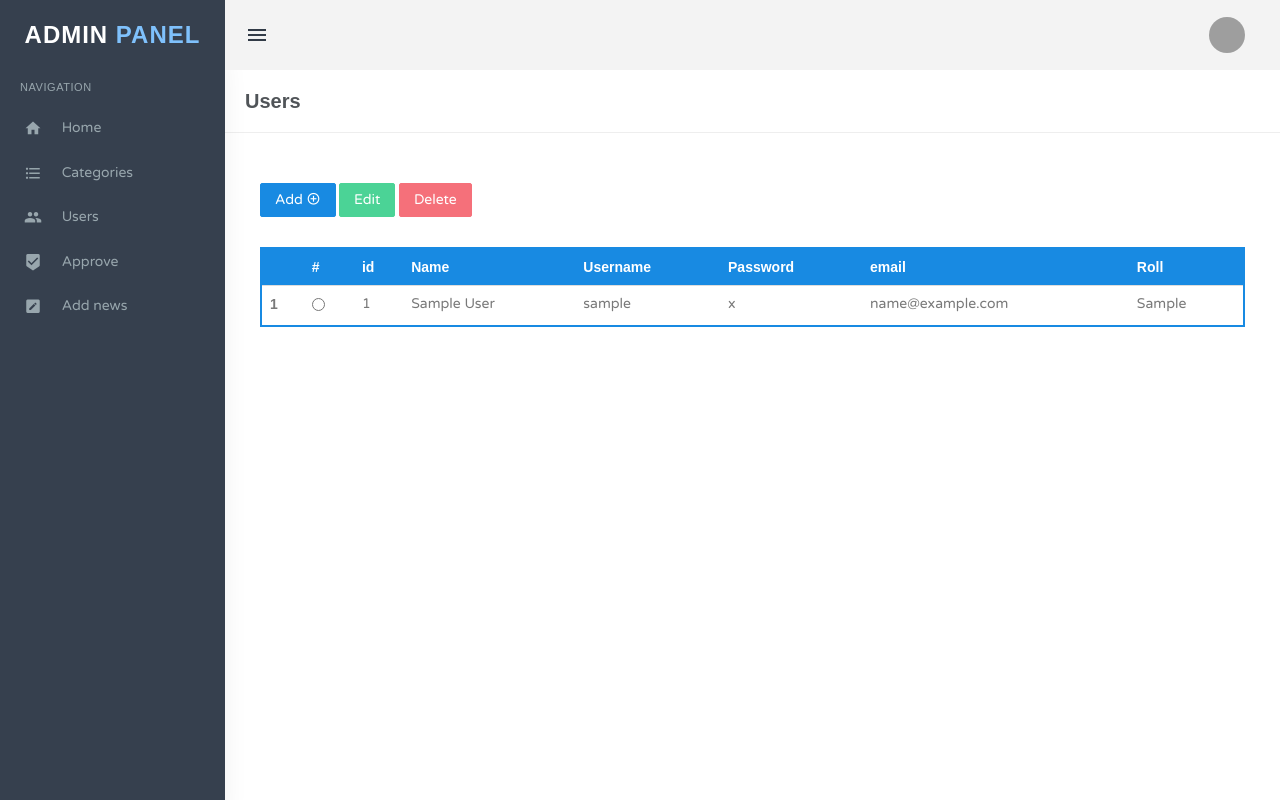
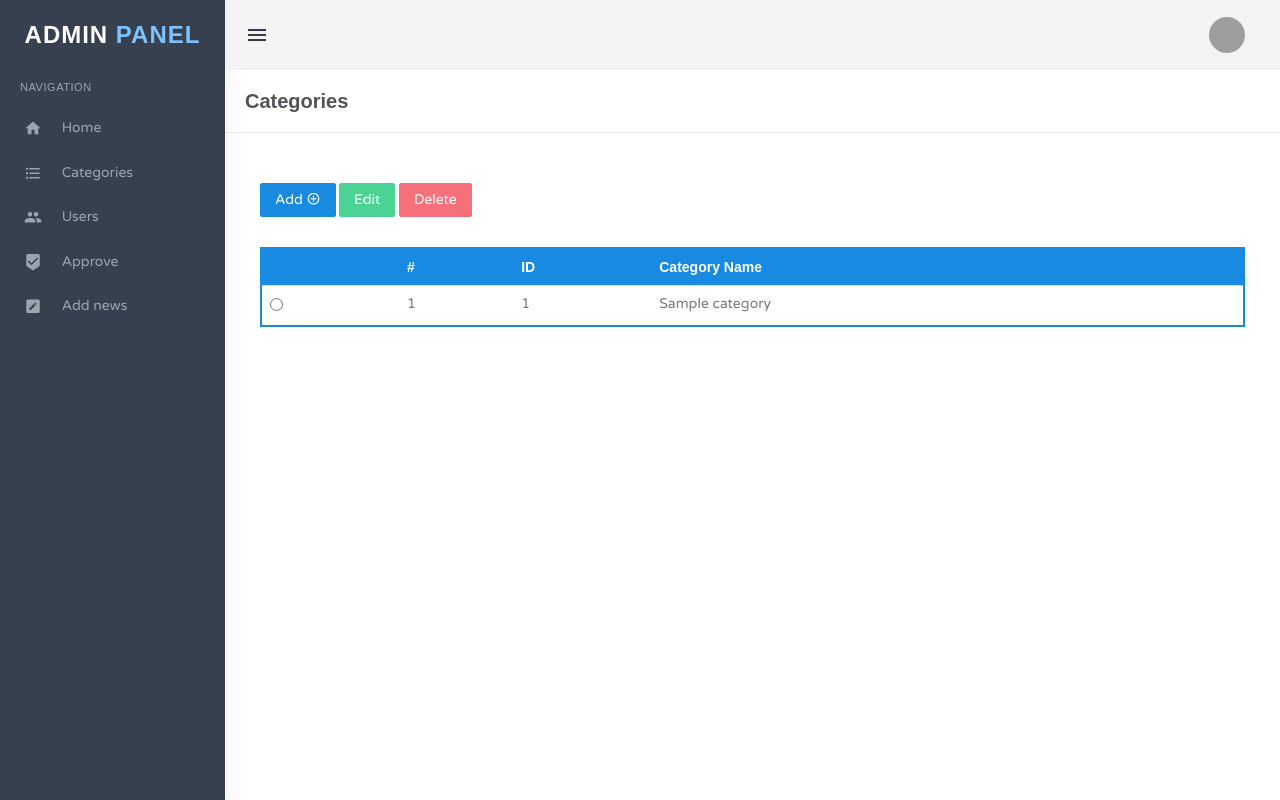
Before and after one commit to SuhairShareef/Columny, a PHP site: page /adminPanel/categories.php in a window 1280 px wide. Run offline with PHP 8.4, Linux system fonts and the light colour scheme; the visitor is signed in with stand-in values (Sample User, id 1); data comes from the database, SQL or seed files in the repository; tables that the repository leaves empty or names only in its code hold one stand-in row (values such as "Sample post"); some web fonts are replaced; grey boxes are pictures that could not be loaded.

Commit message:
categories page add+ edit

```diff
--- a/adminPanel/categories.php
+++ b/adminPanel/categories.php
@@ -16,7 +16,7 @@ header('location:index.php');
 
 <head>
 
-    <title>Users</title>
+    <title>categories</title>
     <link href="assets/css/bootstrap.min.css" rel="stylesheet" type="text/css" />
     <link href="assets/css/core.css" rel="stylesheet" type="text/css" />
     <link href="assets/css/components.css" rel="stylesheet" type="text/css" />
@@ -46,7 +46,7 @@ header('location:index.php');
                     <div class="row">
                         <div class="col-xs-12">
                             <div class="page-title-box">
-                                <h4 class="page-title">Users</h4>
+                                <h4 class="page-title">Categories</h4>
                                 <div class="clearfix"></div>
                             </div>
                         </div>
@@ -57,16 +57,16 @@ header('location:index.php');
                                 <div class="demo-box m-t-20">
                                     <div class="m-b-30">
                                         <a href="addCategory.php">
-                                            <button id="addUser" class="btn btn-primary waves-effect waves-light"
+                                            <button id="addCategory" class="btn btn-primary waves-effect waves-light"
                                                 type="submit" value="add" method="post">Add
                                                 <i class="mdi mdi-plus-circle-outline"></i></button>
                                         </a>
                                         <a href="editCategory.php">
-                                            <button id="editUser" class="btn btn-success waves-effect waves-light"
+                                            <button id="editCategory" class="btn btn-success waves-effect waves-light"
                                                 type="submit" value="edit" method="post">Edit</i></button>
                                         </a>
                                         <a href="deleteCategory.php">
-                                            <button id="deleteUser" class="btn btn-danger waves-effect waves-light"
+                                            <button id="deleteCategory" class="btn btn-danger waves-effect waves-light"
                                                 type="submit" value="delete" method="post">Delete</button>
                                         </a>
                                     </div>
@@ -77,37 +77,31 @@ header('location:index.php');
                                                 <tr>
                                                     <th></th>
                                                     <th>#</th>
-                                                    <th>id</th>
-                                                    <th>Name</th>
-                                                    <th>Username</th>
-                                                    <th>Password</th>
-                                                    <th>email</th>
-                                                    <th>Roll</th>
+                                                    <th>ID</th>
+                                                    <th>Category Name</th>
                                                 </tr>
                                             </thead>
                                             <tbody>
                                                 <?php
-                                            $query = "SELECT id, img, title FROM news WHERE feature = '1'";
-                                            $result = mysqli_query($con, $query);
-                                            $query=mysqli_query($con,"Select users.id as id, users.name as name, users.username as username, users.password as password,users.email as email,users.roll as roll from users");
+                                            $query = "SELECT categories.id as id, categories.name as name FROM categories";
+                                            $result=mysqli_query($con,$query);
                                             $num=1;
-                                            $rowNum=mysqli_num_rows($query);
+                                            $rowNum=mysqli_num_rows($result);
                                             if($rowNum==0)
                                             {
                                             ?>
                                                 <tr>
                                                     <td colspan="7" align="center">
-                                                        <h3 style="color:red">No record found</h3>
+                                                        <h3 style="color:red">No category found</h3>
                                                     </td>
                                                 <tr>
                                                     <?php
                                                 } else {
 
-                                                while($row=mysqli_fetch_array($query))
+                                                while($row=mysqli_fetch_array($result))
                                                 {
                                                 ?>
                                                 <tr>
-                                                    <th scope="row"><?php echo htmlentities($num);?></th>
                                                     <td>
                                                         <div class="custom-control custom-radio">
                                                             <input type="radio" class="custom-control-input"
@@ -115,12 +109,9 @@ header('location:index.php');
                                                                 value="<?php echo htmlentities($row['id']);?>">
                                                         </div>
                                                     </td>
+                                                    <td scope="row"><?php echo htmlentities($num);?></td>
                                                     <td><?php echo htmlentities($row['id']);?></td>
                                                     <td><?php echo htmlentities($row['name']);?></td>
-                                                    <td><?php echo htmlentities($row['username']);?></td>
-                                                    <td><?php echo htmlentities($row['password']);?></td>
-                                                    <td><?php echo htmlentities($row['email']);?></td>
-                                                    <td><?php echo htmlentities($row['roll']);?></td>
                                                 </tr>
                                                 <?php $num++;}} ?>
                                             </tbody>
```
Also changed, not shown: adminPanel/users.php (+5 -6 lines).
